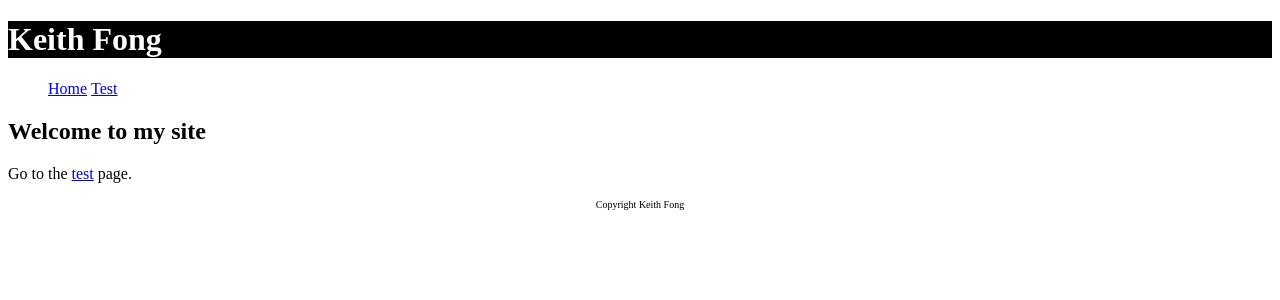
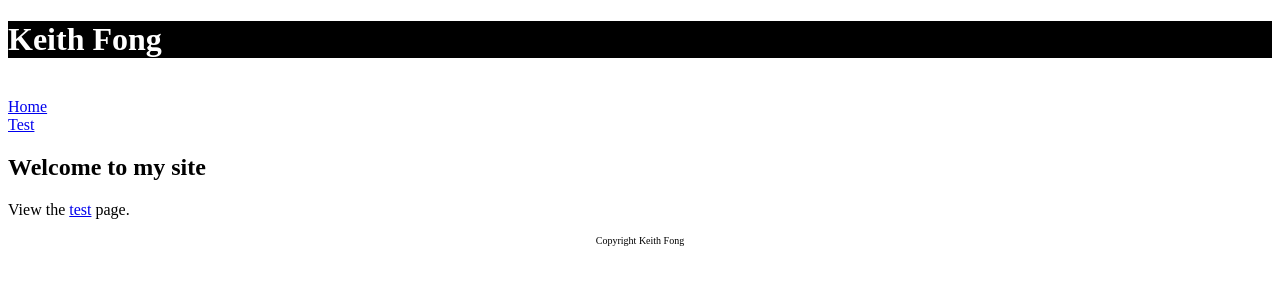
Before and after one commit to hikeithf/hikeithf.github.io, a Jekyll site: the page index.html, which Jekyll copies as it is, in a window 1280 px wide. Shown: the top 300 px of the page. Built offline with Jekyll 4.4.1, drawn with Linux system fonts in a browser that asks for light colours.

Commit message:
Update index.html

```diff
--- a/index.html
+++ b/index.html
@@ -7,11 +7,11 @@
 <body>
 <h1>Keith Fong</h1>
 <ul class = "nav-item">
-  <li class = "nav-item"><a href="/">Home</a></li>
-  <li class = "nav-item"><a href="/test">Test</a></li>
+  <li><a href="/">Home</a></li>
+  <li><a href="/test">Test</a></li>
 </ul>
 <h2 class="h2">Welcome to my site</h2>
-<p>Go to the <a href="/test">test</a> page.</p>
+<p>View the <a href="/test">test</a> page.</p>
   <p class="footer">Copyright Keith Fong</p>
 </body>
 </html>
```
